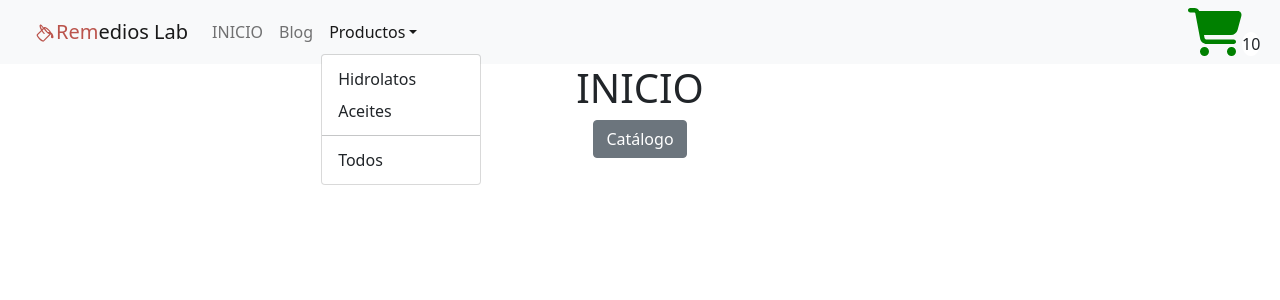
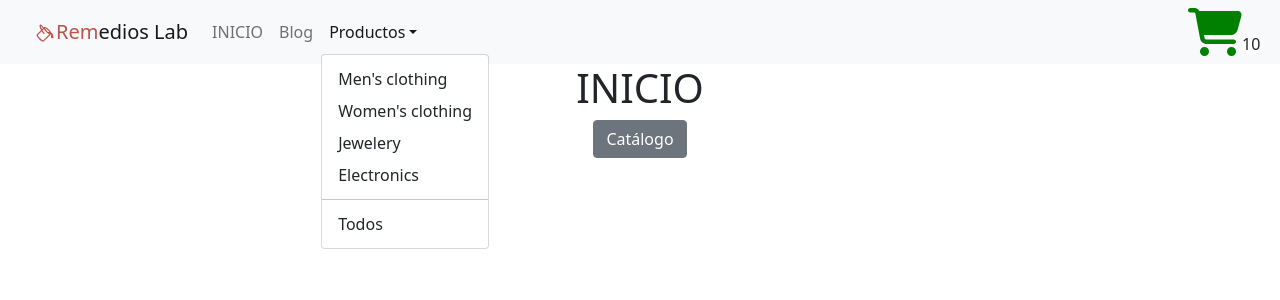
Before and after one commit to Mattwval/react-coder, a React (Create React App) app: page / in a window 1280 px wide. Both pictures are taken after a click on the button "Productos". Shown: the top 300 px of the page. Built offline with nearby package versions, Linux system fonts and the light colour scheme.

Commit message:
se ajusta itemdetails

```diff
--- a/src/App.js
+++ b/src/App.js
@@ -11,10 +11,11 @@ function App() {
             <div className="App">
                 <Routes>
                     <Route path="/" element={<MainLayout/>}>
-                        <Route path="/" element={<MainPage/>}/>
                         <Route path="/producto/:id" element={<ItemDetailContainer/>}/>
+                        <Route path="/catalogo" element={<ItemListContainer titulo="Remedios Lab"/>}/>
                         <Route path="/catalogo/:categoria" element={<ItemListContainer titulo="Remedios Lab"/>}/>
-                        <Route path="/catalogo" element={<ItemListContainer titulo="Remedios Lab"/>}/>
+
+                        <Route exact path="/" element={<MainPage/>}/>
                     </Route>
                     <Route path="*" element={<PageNotFound/>}/>
                 </Routes>
--- a/src/components/ItemDetail/ItemDetail.css
+++ b/src/components/ItemDetail/ItemDetail.css
@@ -0,0 +1,21 @@
+img {
+    width: fit-content;
+}
+
+h4 {
+    font-size: 20px;
+}
+
+.price {
+    color: green;
+    border: 1px solid black;
+    width: fit-content;
+    margin: auto;
+    padding: 5px;
+}
+
+.description {
+    width: 50%;
+    margin: auto;
+
+}
--- a/src/components/ItemDetail/ItemDetail.js
+++ b/src/components/ItemDetail/ItemDetail.js
@@ -1,14 +1,16 @@
 import React from "react";
 import Counter from "../Counter/Counter";
+import styles from "./ItemDetail.css"
 
 const ItemDetail = (props) => {
 
     return (
-        <div>
+        <div className='mt-5'>
             <img src={props.producto.image} />
-            <p>{props.producto.title}</p>
-            <p>{props.producto.price}</p>
-            <Counter inicial={1} stock={5} add={1}/>
+            <h4>{props.producto.title}</h4>
+            <div className='description'>{props.producto.description}</div>
+            <div className='price mt-2 mb-2'>precio ${props.producto.price} c/u</div>
+            <Counter initial={1} stock={5} add={1}/>
         </div>
 
     )
--- a/src/components/ItemListContainer/ItemListContainer.js
+++ b/src/components/ItemListContainer/ItemListContainer.js
@@ -15,7 +15,6 @@ const ItemListContainer = (props) => {
 
     useEffect(() => {
         setTimeout(() => {
-            /*setProductos(data)*/
             setCargandoText('')
             obtenerData()
         }, 2000)
--- a/src/components/Navbar/NavBar.js
+++ b/src/components/Navbar/NavBar.js
@@ -22,11 +22,21 @@ function NavBar() {
                         </Link>
                         <Nav.Link href="#link">Blog</Nav.Link>
                         <NavDropdown title="Productos" id="basic-nav-dropdown">
-                            <NavDropdown.Item href="#action/3.1">Hidrolatos</NavDropdown.Item>
-                            <NavDropdown.Item href="#action/3.2">Aceites</NavDropdown.Item>
+                            <Link to="/catalogo/men's clothing" style={{ textDecoration: 'none' }} activeClassName='active'>
+                                <NavDropdown.Item href="/catalogo/men's clothing">Men's clothing</NavDropdown.Item>
+                            </Link>
+                            <Link to="catalogo/women's clothing" style={{ textDecoration: 'none' }} activeClassName='active'>
+                                <NavDropdown.Item href="/catalogo/women's clothing">Women's clothing</NavDropdown.Item>
+                            </Link>
+                            <Link to="/catalogo/jewelery" style={{ textDecoration: 'none' }} activeClassName='active'>
+                                <NavDropdown.Item href="/catalogo/Jewelery">Jewelery</NavDropdown.Item>
+                            </Link>
+                            <Link to="catalogo/electronics" style={{ textDecoration: 'none' }} activeClassName='active'>
+                                <NavDropdown.Item href="/catalogo/electronics">Electronics</NavDropdown.Item>
+                            </Link>
                             <NavDropdown.Divider />
                             <Link to='/catalogo' style={{ textDecoration: 'none' }} activeClassName='active'>
-                                <NavDropdown.Item href="#action/3.4">Todos</NavDropdown.Item>
+                                <NavDropdown.Item href="/catalogo">Todos</NavDropdown.Item>
                             </Link>
                         </NavDropdown>
                     </Nav>
```
